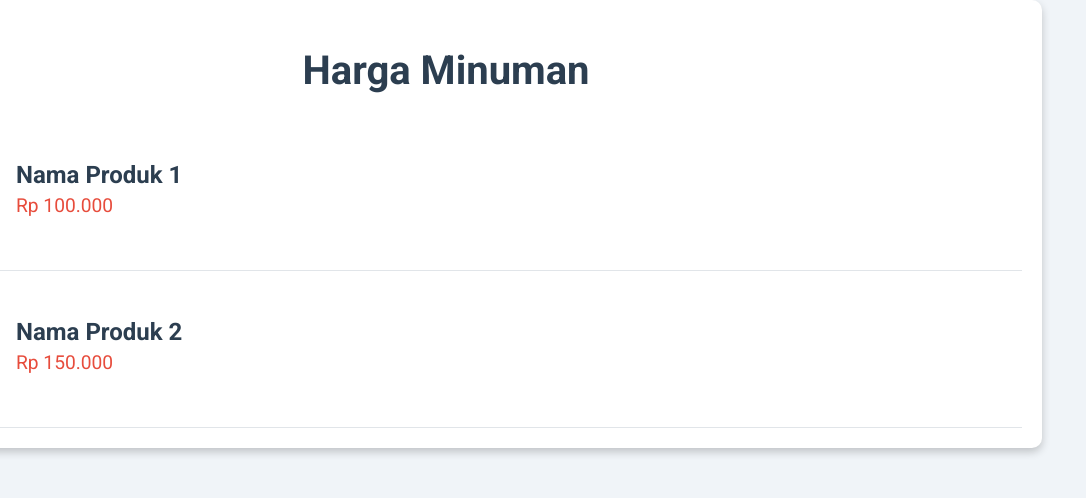
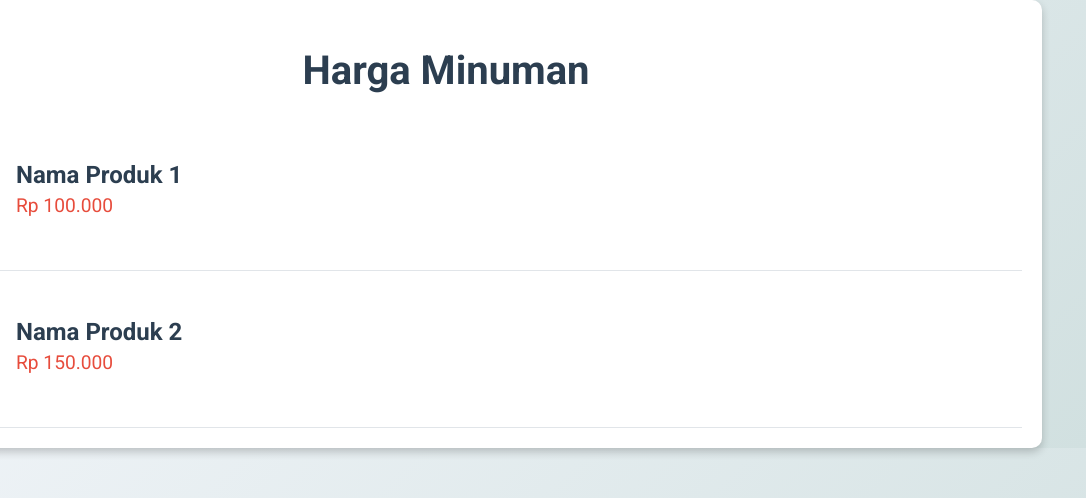
Before and after one commit to khairaaprilia/main, a plain HTML site: page index.html in a window 1280 px wide. Shown: the top 498 px of the page, 194-1280 px from the left. Drawn offline with Linux system fonts and the light colour scheme.

Commit message:
Update styles.css

```diff
--- a/styles.css
+++ b/styles.css
@@ -2,7 +2,7 @@ body {
     font-family: 'Roboto', sans-serif;
     margin: 0;
     padding: 0;
-    background-color: #f0f4f8;
+    background: linear-gradient(135deg, #f0f4f8, #d1e0e0);
     color: #333;
 }
 
```
